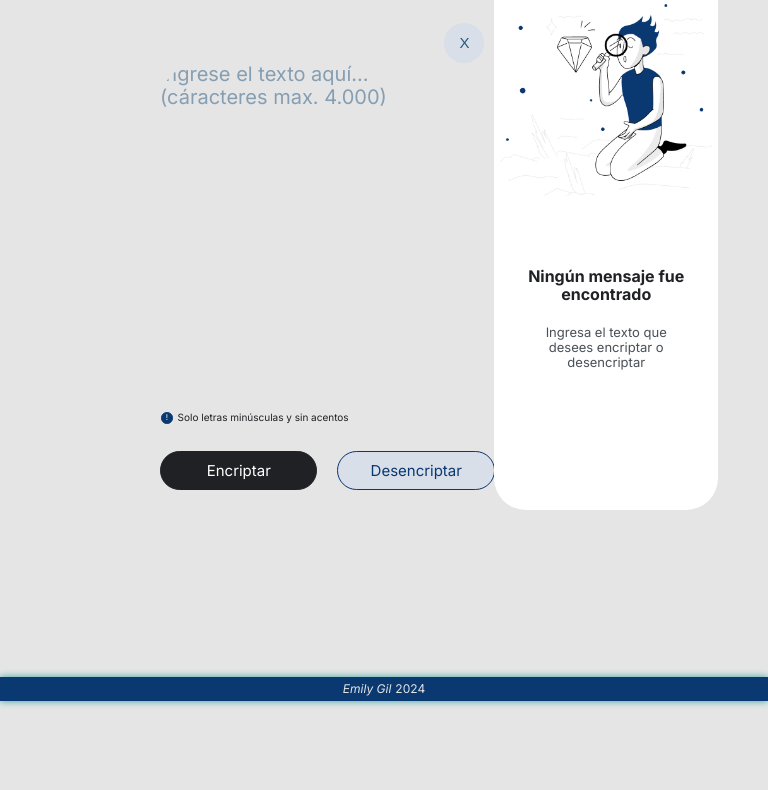
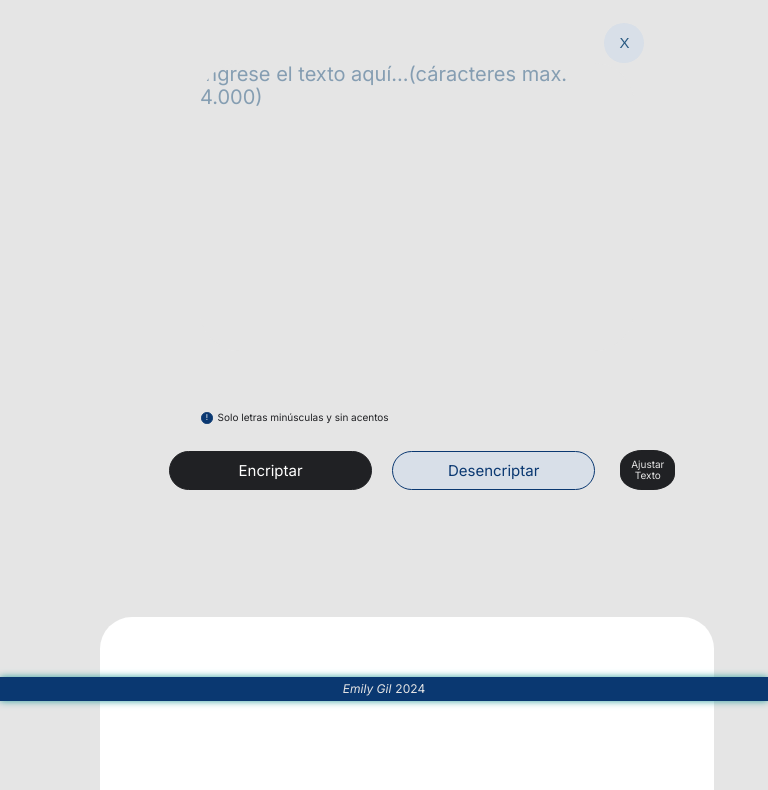
Before and after one commit to Eriloy/Encriptador-, a plain HTML site: page index.html in a window 768 px wide. Shown: the part 99-889 px from the top of the page. Before the commit the page ends 800 px from the top, so only its background shows below. Drawn offline with nearby package versions, Linux system fonts and the light colour scheme.

Commit message:
Agregar @media min widht 768 y max widht 1199 para tablets

```diff
--- a/style.css
+++ b/style.css
@@ -258,7 +258,6 @@ header{
 }
 
 .textarea--output{
-    /*display: none;*/
     background-color: transparent;
     flex: 1;
     max-width: 343px;
@@ -382,7 +381,50 @@ header{
 }
 
 
-@media only screen
-    and (min-width : 320px) {
-   /* Styles here */
+@media (min-width: 768px) and (max-width: 1199px) {
+    /* Estilos específicos para tabletas */
+.encryptor__container {
+    flex-direction: column; /* Cambia la dirección a columna para mejor visualización en pantallas más pequeñas */
+    }
+.encryptor__input {
+    margin-left: 4rem ;
 }
+.left-column {
+    width: 80%; /* La columna izquierda ocupará todo el ancho */
+}
+.right-column {
+    width: 80%; /* La columna derecha también ocupará todo el ancho */
+    margin-top: 1.5rem;
+    margin-left: 10rem;
+    margin-right: 2rem;
+    max-height: 343px;
+    min-height: 133px;
+    padding-bottom: 0%;
+}
+.encryptor__output {
+    padding-top: 0.5rem;
+    max-height: 343px;
+}
+
+.textarea--output {
+    position: relative;
+    min-width: 533px;
+    min-height: 200px;
+    max-height: 343px;
+    padding-bottom: 2rem;
+}
+.encryptor__output-image{
+    display: none;
+    margin: 0;
+
+}
+.encryptor__output-text{
+    text-align: center;
+    margin-bottom: 14rem;
+    position: absolute;
+}
+.encryptor__buttons-container {
+    justify-content: center; /* Centra los botones horizontalmente */
+    }
+
+}
```
